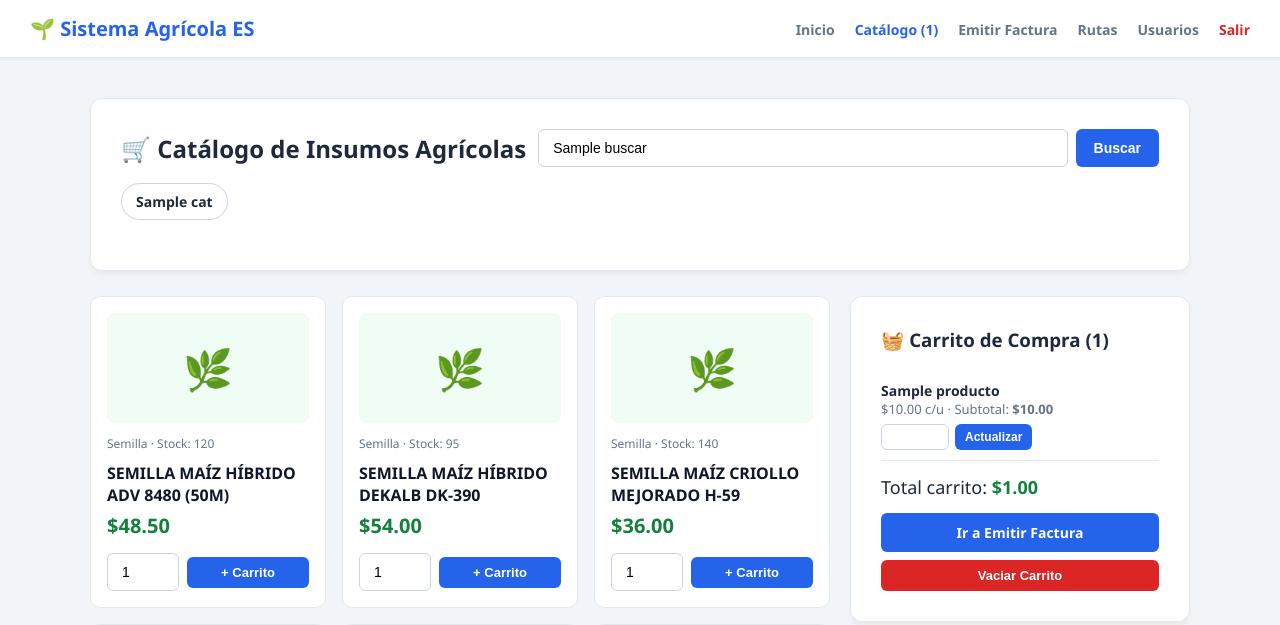
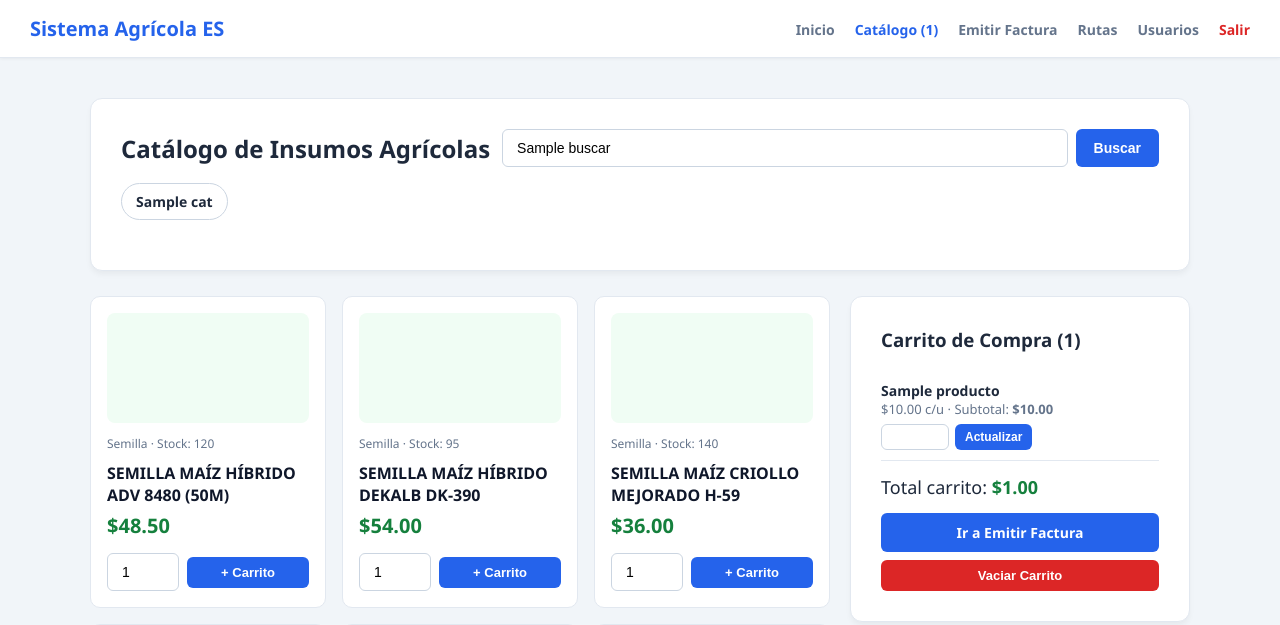
Before and after one commit to cescobsr4-lang/sistema_agricola, a Flask app: template templates/catalogo.html in a window 1280 px wide. Shown: the top 625 px of the page. Run offline with Flask 3, Linux system fonts and the light colour scheme; tables that the repository leaves empty hold one stand-in row (values such as "Sample post"); the template is opened without the code that fills it: values that come from a table or form of the project are taken from there, most other values are stand-ins (such as "Sample title", 1, 10 or a date in 2020); some libraries are stand-ins or nearby versions.

Commit message:
Update catalogo.html

```diff
--- a/templates/catalogo.html
+++ b/templates/catalogo.html
@@ -93,7 +93,7 @@
 </head>
 <body>
     <nav class="navbar">
-        <a href="/" class="logo">🌱 Sistema Agrícola ES</a>
+        <a href="/" class="logo"> Sistema Agrícola ES</a>
         <ul class="navbar-nav">
             <li><a href="/">Inicio</a></li>
             <li><a href="/catalogo" class="active">Catálogo ({{ total_unidades }})</a></li>
@@ -117,7 +117,7 @@
 
         <div class="card">
             <div class="shop-topbar">
-                <h2 style="margin: 0;">🛒 Catálogo de Insumos Agrícolas</h2>
+                <h2 style="margin: 0;">Catálogo de Insumos Agrícolas</h2>
                 <form method="GET" action="/catalogo" class="search-box">
                     <input type="hidden" name="categoria" value="{{ categoria_actual }}">
                     <input type="text" name="q" value="{{ buscar }}" placeholder="Buscar insumo, semilla o fertilizante..." style="margin: 0;">
@@ -139,7 +139,7 @@
                 {% for p in productos %}
                 <div class="prod-card">
                     <div>
-                        <div class="prod-img-box">🌿</div>
+                        <div class="prod-img-box"></div>
                         <div class="prod-cat">{{ p.categoria }} · Stock: {{ p.stock }}</div>
                         <div class="prod-name">{{ p.nombre }}</div>
                         <div class="prod-price">${{ "%.2f"|format(p.precio) }}</div>
@@ -158,7 +158,7 @@
             </div>
 
             <div class="card">
-                <h3 style="margin-top: 0;">🧺 Carrito de Compra ({{ total_unidades }})</h3>
+                <h3 style="margin-top: 0;">Carrito de Compra ({{ total_unidades }})</h3>
                 {% if items_carrito %}
                     {% for item in items_carrito %}
                     <div style="border-bottom: 1px solid #e2e8f0; padding: 10px 0;">
```
